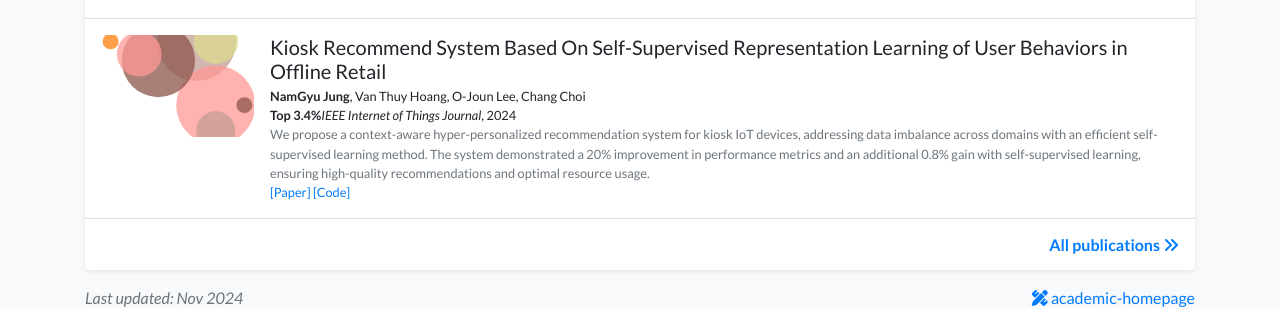
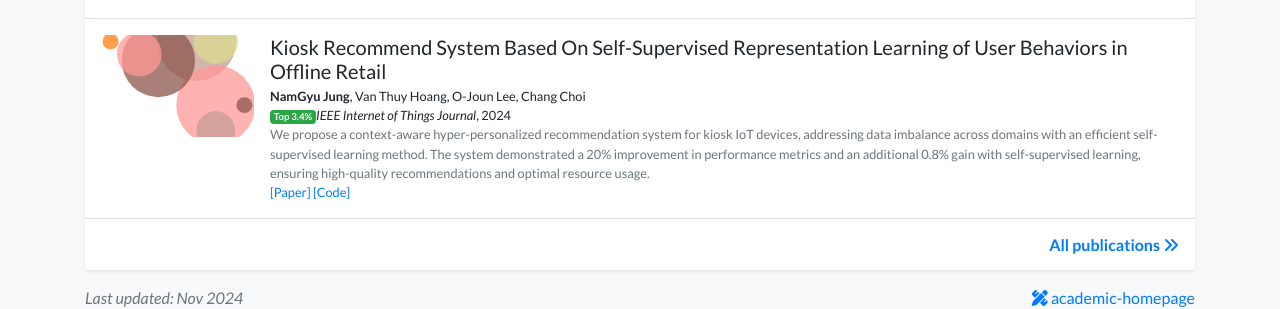
Before and after one commit to Namgyu97/Namgyu97, a Jekyll site: the page built from index.html, in a window 1280 px wide and 900 px high, scrolled down 541 px. Shown: the part 574-883 px from the top of the window. Built offline with Jekyll 4.4.1, drawn with Linux system fonts in a browser that asks for light colours; nearby versions of some CDN libraries; a style sheet for code colours, icons or effects is not loaded.

Commit message:
Update publication_item.html

```diff
--- a/_includes/widgets/publication_item.html
+++ b/_includes/widgets/publication_item.html
@@ -13,7 +13,7 @@
             <p class="mt-0 mb-0 small">{% include widgets/author_list.html authors=item.authors %}</p>
             <p class="mt-0 mb-0 small">
                 {%- if item.percent -%}
-                <strong>Top {{ item.percent }}%</strong>
+                <span class="badge badge-success">Top {{ item.percent }}%</span>
                 {%- endif -%}
                 <i>{{ item.pub }}</i>,
                 {% assign year = item.pub_date | slice: 0, 4 %}
@@ -46,7 +46,7 @@
                 <p class="mt-0 mb-0 small">{% include widgets/author_list.html authors=item.authors %}</p>
                 <p class="mt-0 mb-0 small">
                     {%- if item.percent -%}
-                    <strong>Top {{ item.percent }}%</strong>
+                    <span class="badge badge-success">Top {{ item.percent }}%</span>
                     {%- endif -%}
                     <i>{{ item.pub }}</i>,
                     {% assign year = item.pub_date | slice: 0, 4 %}
```
